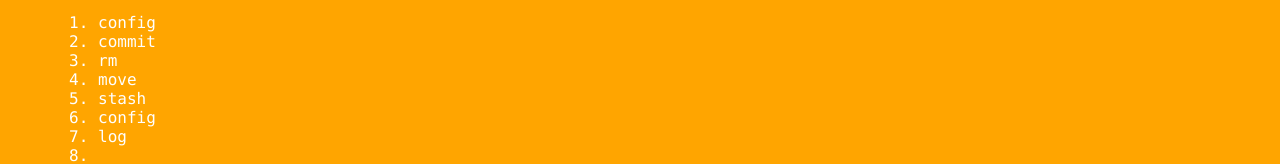
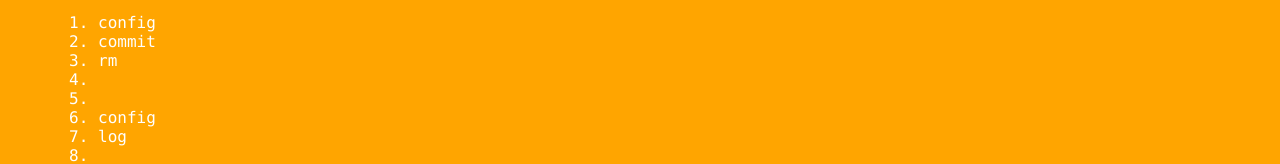
Before and after one commit to wanf425/git_learning, a plain HTML site: page index.html in a window 1280 px wide. Both pictures are taken after a click on the element "Basic Commands". Shown: the part 328-492 px from the top of the page. Drawn offline with Linux system fonts and the light colour scheme.

Commit message:
提交变更

```diff
--- a/index.html
+++ b/index.html
@@ -32,8 +32,8 @@
                     <li>config</li>
                     <li>commit</li>
                     <li>rm</li>
-                    <li>move</li>
-                    <li>stash</li>
+                    <li></li>
+                    <li></li>
                     <li>config</li>
                     <li>log</li>
                     <li></li>
```
